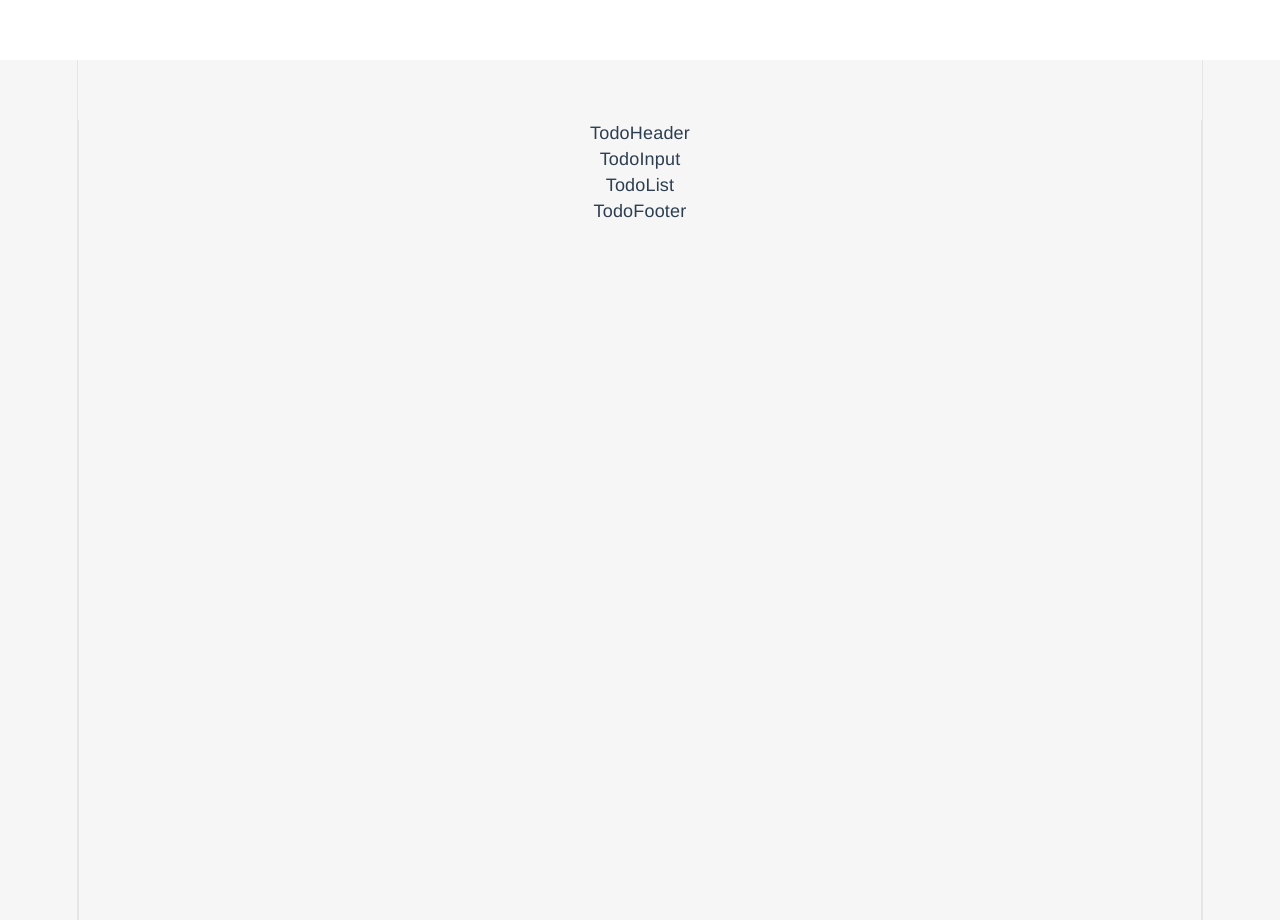
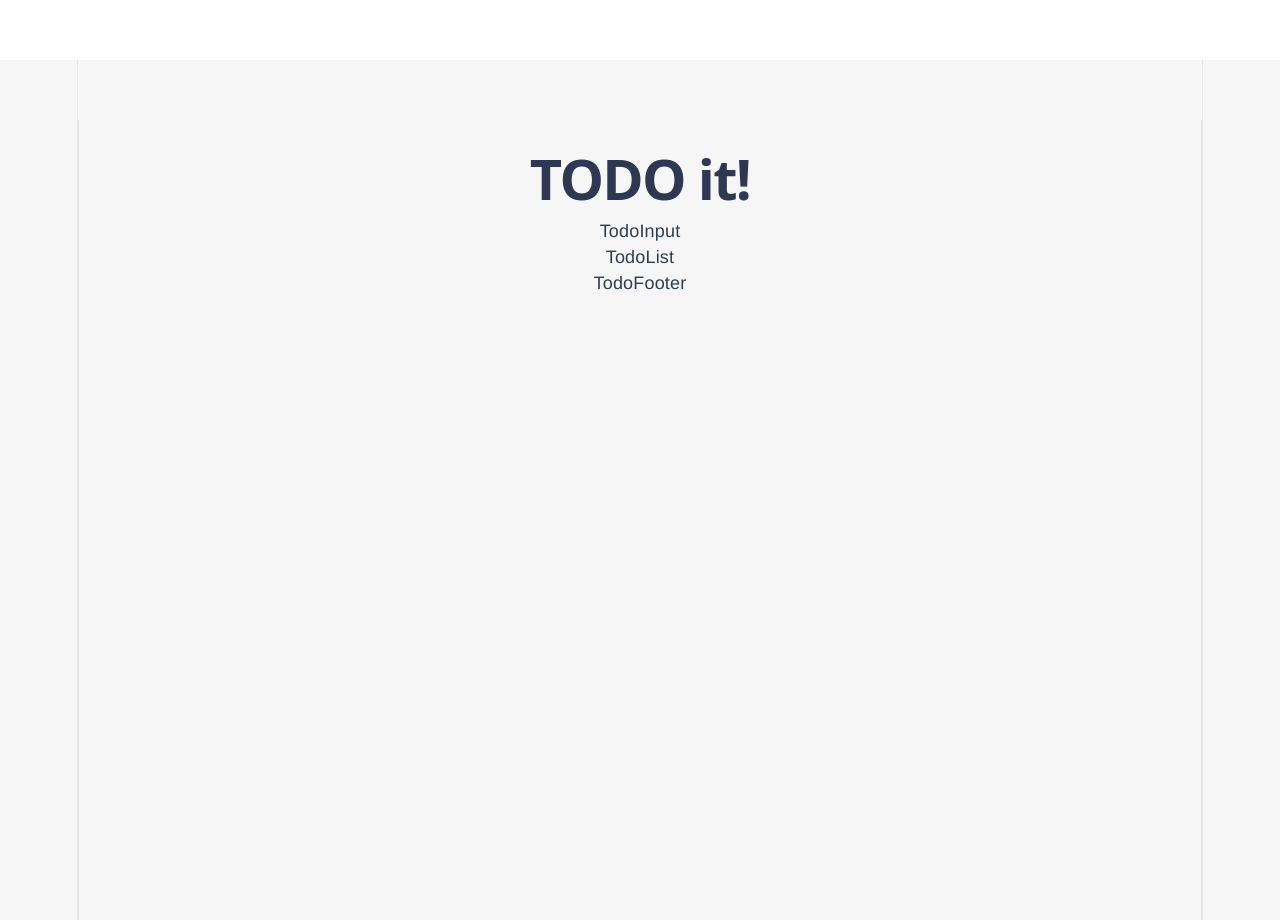
Before and after one commit to vega2kvibe2/Vue3_Todo_Basic, a Vue app: page / in a window 1280 px wide. Built offline with nearby package versions, Linux system fonts and the light colour scheme.

Commit message:
TodoHeader add

```diff
--- a/src/components/TodoHeader.vue
+++ b/src/components/TodoHeader.vue
@@ -1,12 +1,12 @@
 <template>
     <div>
-        TodoHeader
+        <h1>TODO it!</h1>
     </div>
 </template>
 
 <script>
 export default {
-    setup () {
+    setup() {
 
 
         return {}
@@ -15,5 +15,9 @@ export default {
 </script>
 
 <style scoped>
-
+h1 {
+    color: #2F3852;
+    font-weight: 900;
+    margin: 2.5rem 0 1.5rem;
+}
 </style>
```
